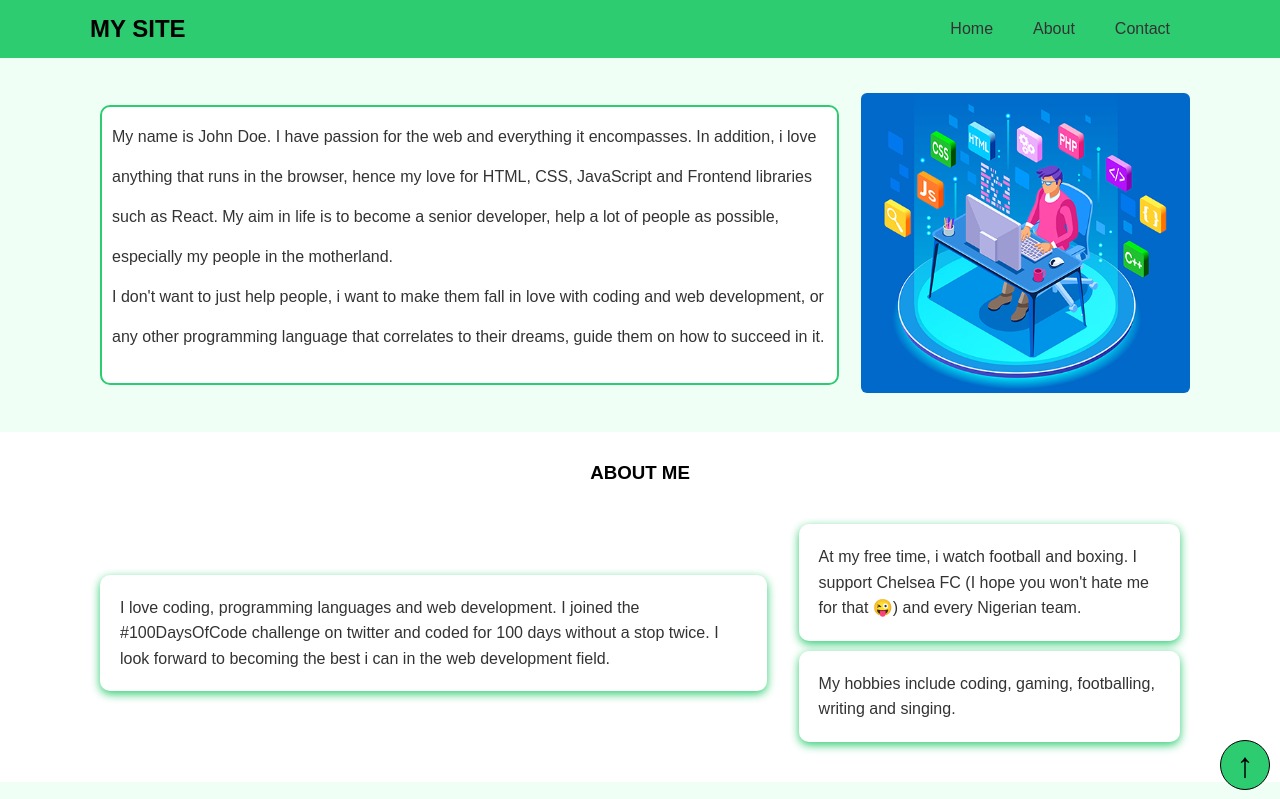
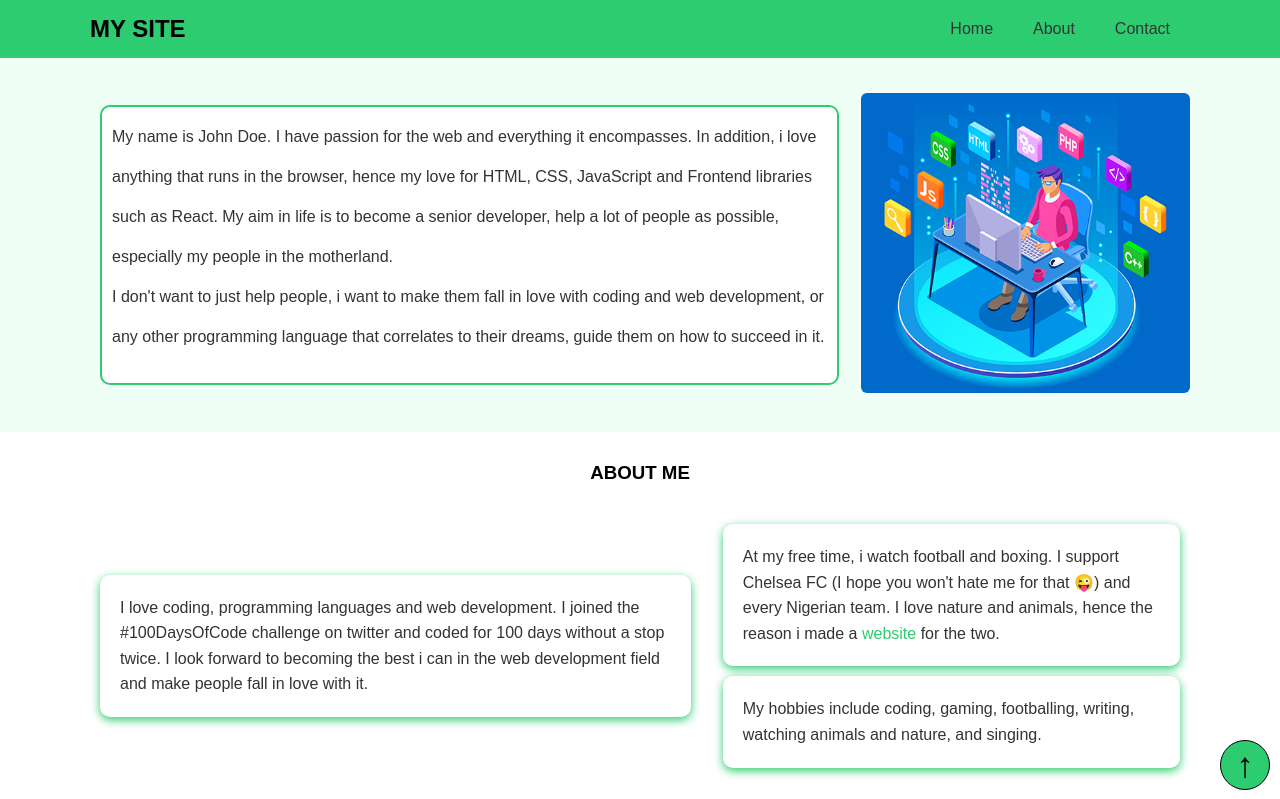
Before and after one commit to Ksound22/CCProject1, a plain HTML site: page index.html in a window 1280 px wide. Shown: the top 799 px of the page. Drawn offline with Linux system fonts and the light colour scheme.

Commit message:
added more texts

```diff
--- a/index.html
+++ b/index.html
@@ -52,7 +52,7 @@
             <div class="about-me">
                 <p class="about-text1 card">I love coding, programming languages and web development. I joined the
                     #100DaysOfCode challenge on twitter and coded for 100 days without a stop twice. I look forward to
-                    becoming the best i can in the web development field.
+                    becoming the best i can in the web development field and make people fall in love with it.
                 </p>
             </div>
 
@@ -61,10 +61,12 @@
                     <p class="about-text2 card">At my free time, i watch football and boxing. I support Chelsea FC (I
                         hope
                         you
-                        won't hate me for that 😜) and every Nigerian team.</p>
+                        won't hate me for that 😜) and every Nigerian team. I love nature and animals, hence the reason
+                        i made a <a class="nature" href="www.greenyearth.com">website</a> for the two.</p>
                 </div>
                 <div class="about-card2">
-                    <p class="about-text3 card">My hobbies include coding, gaming, footballing, writing and singing.
+                    <p class="about-text3 card">My hobbies include coding, gaming, footballing, writing, watching
+                        animals and nature, and singing.
                     </p>
                 </div>
             </div>
--- a/styles.css
+++ b/styles.css
@@ -140,6 +140,10 @@ footer {
     text-align: center;
 }
 
+.nature {
+    color: #2ecc71;
+}
+
 
 .card {
   background-color: #fff;
```
